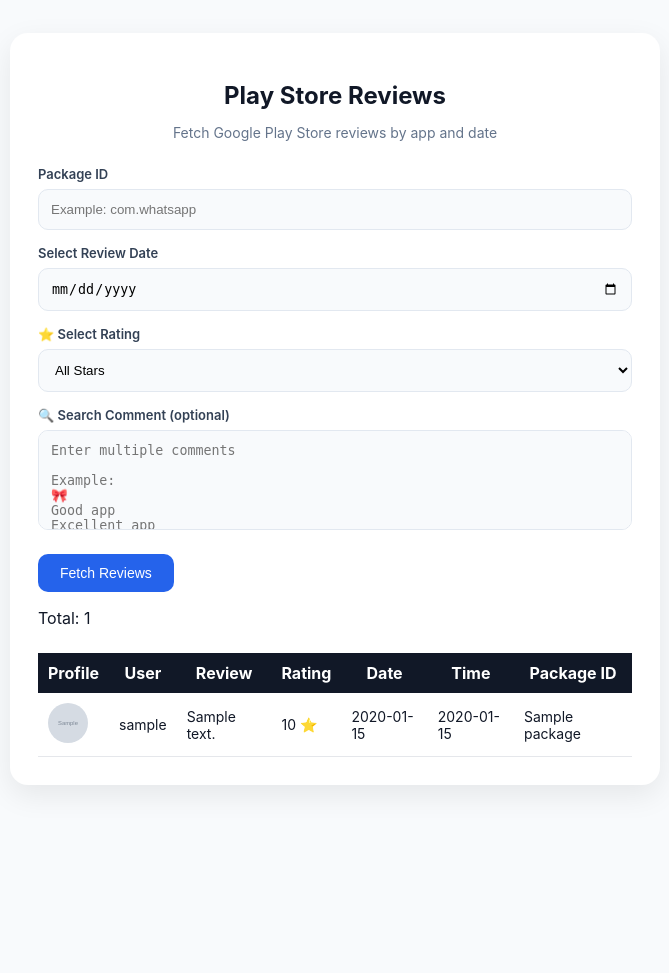
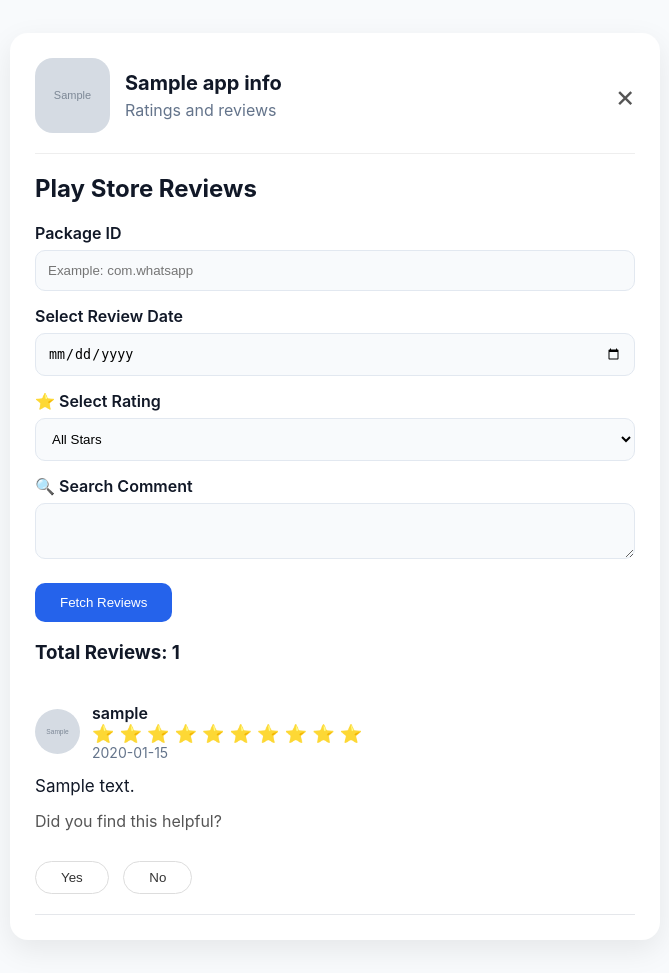
Before and after one commit to review-nest/review-fetcher, a Flask app: template templates/index.html in a window 1280 px wide. Shown: the whole page, without its empty margins (305-974 px from the left). Before the commit the page ends 789 px from the top, so only its background shows below. Run offline with Flask 3, Linux system fonts and the light colour scheme; the template is opened without the code that fills it: most values are stand-ins (such as "Sample title", 1, 10 or a date in 2020); grey boxes marked "Sample" are stand-in pictures.

Commit message:
Update index.html

```diff
--- a/templates/index.html
+++ b/templates/index.html
@@ -20,125 +20,16 @@
 
 
 .box{
-
 max-width:650px;
 margin:auto;
-    background:#ffffff;
-    padding:28px;
+background:white;
+padding:25px;
 border-radius:18px;
-    box-shadow:0 10px 30px rgba(0,0,0,0.08);
-
+box-shadow:0 10px 30px rgba(0,0,0,.08);
 }
 
 
-h2{
-
-    text-align:center;
-    margin-bottom:5px;
-
-}
-
-
-.subtitle{
-
-    text-align:center;
-    color:#64748b;
-    font-size:14px;
-    margin-bottom:25px;
-
-}
-
-
-
-label{
-
-    font-size:13px;
-    font-weight:600;
-    color:#334155;
-    display:block;
-    margin-top:15px;
-
-}
-
-
-
-input{
-
-    width:100%;
-    padding:12px;
-    margin-top:7px;
-    border:1px solid #e2e8f0;
-    border-radius:10px;
-    background:#f8fafc;
-    outline:none;
-
-}
-
-
-input:focus{
-
-    border-color:#2563eb;
-    background:white;
-
-}
-
-
-
-button{
-
-    margin-top:20px;
-    padding:11px 22px;
-    border:none;
-    border-radius:10px;
-    background:#2563eb;
-    color:white;
-    font-size:14px;
-    cursor:pointer;
-
-}
-
-
-button:hover{
-
-    background:#1d4ed8;
-
-}
-
-
-table{
-
-    width:100%;
-    margin-top:25px;
-    border-collapse:collapse;
-
-}
-
-
-th{
-
-    background:#111827;
-    color:white;
-    padding:10px;
-
-}
-
-
-td{
-
-    padding:10px;
-    border-bottom:1px solid #e5e7eb;
-    font-size:14px;
-
-}
-
-
-.rating{
-
-    color:#f59e0b;
-
-}
-
-select{
+input,select,textarea{
 
 width:100%;
 padding:12px;
@@ -149,18 +40,158 @@
 
 }
 
-textarea{
 
-    width:100%;
-    height:100px;
-    padding:12px;
-    margin-top:7px;
-    border:1px solid #e2e8f0;
-    border-radius:10px;
-    background:#f8fafc;
-    resize:none;
+label{
+
+display:block;
+margin-top:15px;
+font-weight:600;
 
 }
+
+
+button{
+
+margin-top:20px;
+padding:12px 25px;
+border:0;
+border-radius:10px;
+background:#2563eb;
+color:white;
+cursor:pointer;
+
+}
+
+
+
+/* APP HEADER */
+
+.app-header{
+
+display:flex;
+align-items:center;
+gap:15px;
+padding-bottom:20px;
+border-bottom:1px solid #eee;
+margin-bottom:20px;
+
+}
+
+
+.app-icon{
+
+width:75px;
+height:75px;
+border-radius:18px;
+
+}
+
+
+.app-title{
+
+font-size:20px;
+font-weight:700;
+
+}
+
+
+.app-sub{
+
+color:#64748b;
+margin-top:5px;
+
+}
+
+
+.close{
+
+margin-left:auto;
+font-size:30px;
+color:#555;
+
+}
+
+
+
+/* REVIEW CARD */
+
+
+.review{
+
+border-bottom:1px solid #e5e7eb;
+padding:20px 0;
+
+}
+
+
+.user-row{
+
+display:flex;
+align-items:center;
+gap:12px;
+
+}
+
+
+.user-img{
+
+width:45px;
+height:45px;
+border-radius:50%;
+
+}
+
+
+.user{
+
+font-weight:600;
+
+}
+
+
+.stars{
+
+color:#009688;
+font-size:18px;
+
+}
+
+
+.date{
+
+color:#64748b;
+font-size:14px;
+
+}
+
+
+.comment{
+
+font-size:17px;
+margin:15px 0;
+
+}
+
+
+.help{
+
+color:#555;
+margin-bottom:10px;
+
+}
+
+
+.btn{
+
+border:1px solid #ddd;
+background:white;
+color:#333;
+padding:8px 25px;
+border-radius:20px;
+margin-right:10px;
+
+}
+
 
 </style>
 
@@ -173,11 +204,44 @@
 <div class="box">
 
 
-<h2>Play Store Reviews</h2>
+{% if app_info %}
 
-<p class="subtitle">
-Fetch Google Play Store reviews by app and date
-</p>
+<div class="app-header">
+
+
+<img
+src="{{app_info.icon}}"
+class="app-icon">
+
+
+<div>
+
+<div class="app-title">
+{{app_info.title}}
+</div>
+
+<div class="app-sub">
+Ratings and reviews
+</div>
+
+</div>
+
+
+<div class="close">
+×
+</div>
+
+
+</div>
+
+{% endif %}
+
+
+
+<h2>
+Play Store Reviews
+</h2>
+
 
 <form method="POST">
 
@@ -192,7 +256,6 @@
 required>
 
 
-
 <label>
 Select Review Date
 </label>
@@ -202,35 +265,49 @@
 name="date"
 required>
 
+
 <label>
 ⭐ Select Rating
 </label>
 
+
 <select name="rating">
 
-<option value="">All Stars</option>
-<option value="5">5 Star ⭐⭐⭐⭐⭐</option>
-<option value="4">4 Star ⭐⭐⭐⭐</option>
-<option value="3">3 Star ⭐⭐⭐</option>
-<option value="2">2 Star ⭐⭐</option>
-<option value="1">1 Star ⭐</option>
+<option value="">
+All Stars
+</option>
+
+<option value="5">
+⭐⭐⭐⭐⭐
+</option>
+
+<option value="4">
+⭐⭐⭐⭐
+</option>
+
+<option value="3">
+⭐⭐⭐
+</option>
+
+<option value="2">
+⭐⭐
+</option>
+
+<option value="1">
+⭐
+</option>
+
 
 </select>
 
 
-
 <label>
-🔍 Search Comment (optional)
+🔍 Search Comment
 </label>
 
+
 <textarea
-name="keyword"
-placeholder="Enter multiple comments
-
-Example:
-🎀
-Good app
-Excellent app"></textarea>
+name="keyword"></textarea>
 
 
 <button>
@@ -244,67 +321,90 @@
 
 {% if reviews %}
 
-<p>
-Total: {{reviews|length}}
-</p>
 
-
-<table>
-
-
-<tr>
-<th>Profile</th>
-<th>User</th>
-<th>Review</th>
-<th>Rating</th>
-<th>Date</th>
-<th>Time</th>
-<th>Package ID</th>
-</tr>
+<h3>
+Total Reviews: {{reviews|length}}
+</h3>
 
 
 
 {% for r in reviews %}
 
-<tr>
 
-<td>
+<div class="review">
+
+
+
+<div class="user-row">
+
+
 <img
 src="{{r.userImage}}"
-    width="40"
-    height="40"
-    style="border-radius:50%;">
-</td>
-
-<td>{{r.userName}}</td>
-
-<td>{{r.content}}</td>
-
-<td class="star">
-{{r.score}} ⭐
-</td>
-
-<td>
-{{r.at.strftime("%Y-%m-%d")}}
-</td>
+class="user-img">
 
 
-<td>
-{{r.at.strftime("%H:%M:%S")}}
-</td>
+<div>
 
 
-<td>
-{{package}}
-</td>
+<div class="user">
+{{r.userName}}
+</div>
 
 
-</tr>
+<div class="stars">
+
+{% for i in range(r.score) %}
+⭐
+{% endfor %}
+
+</div>
+
+
+<div class="date">
+
+{{r.at.strftime("%B %d, %Y")}}
+
+</div>
+
+
+</div>
+
+
+</div>
+
+
+
+<div class="comment">
+
+{{r.content}}
+
+</div>
+
+
+
+<div class="help">
+
+Did you find this helpful?
+
+</div>
+
+
+<button class="btn">
+Yes
+</button>
+
+
+<button class="btn">
+No
+</button>
+
+
+
+</div>
+
+
 
 {% endfor %}
-
-
-</table>
 
 
 {% endif %}
```
Lines whose indentation alone changed are shown as unchanged.
